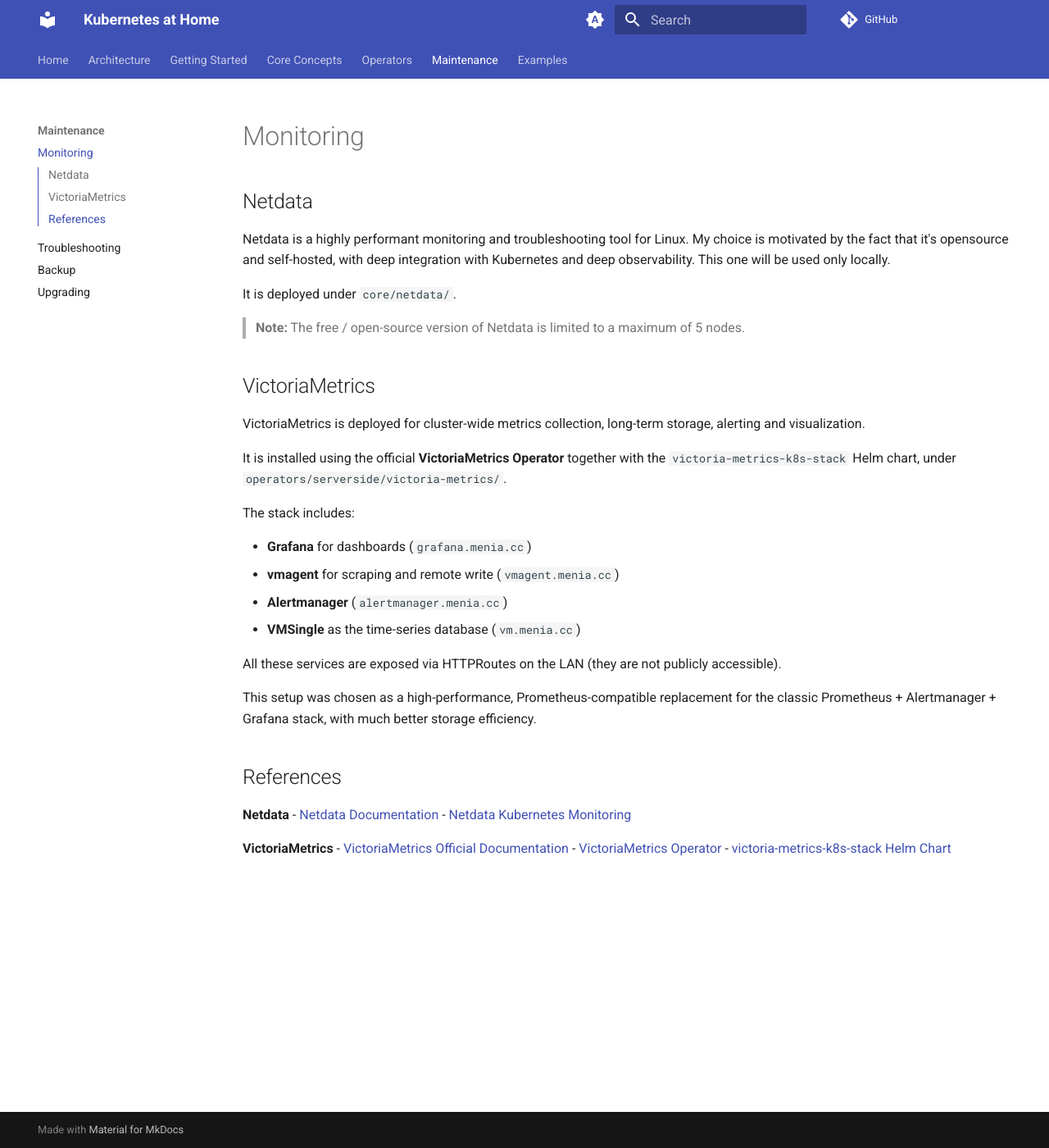
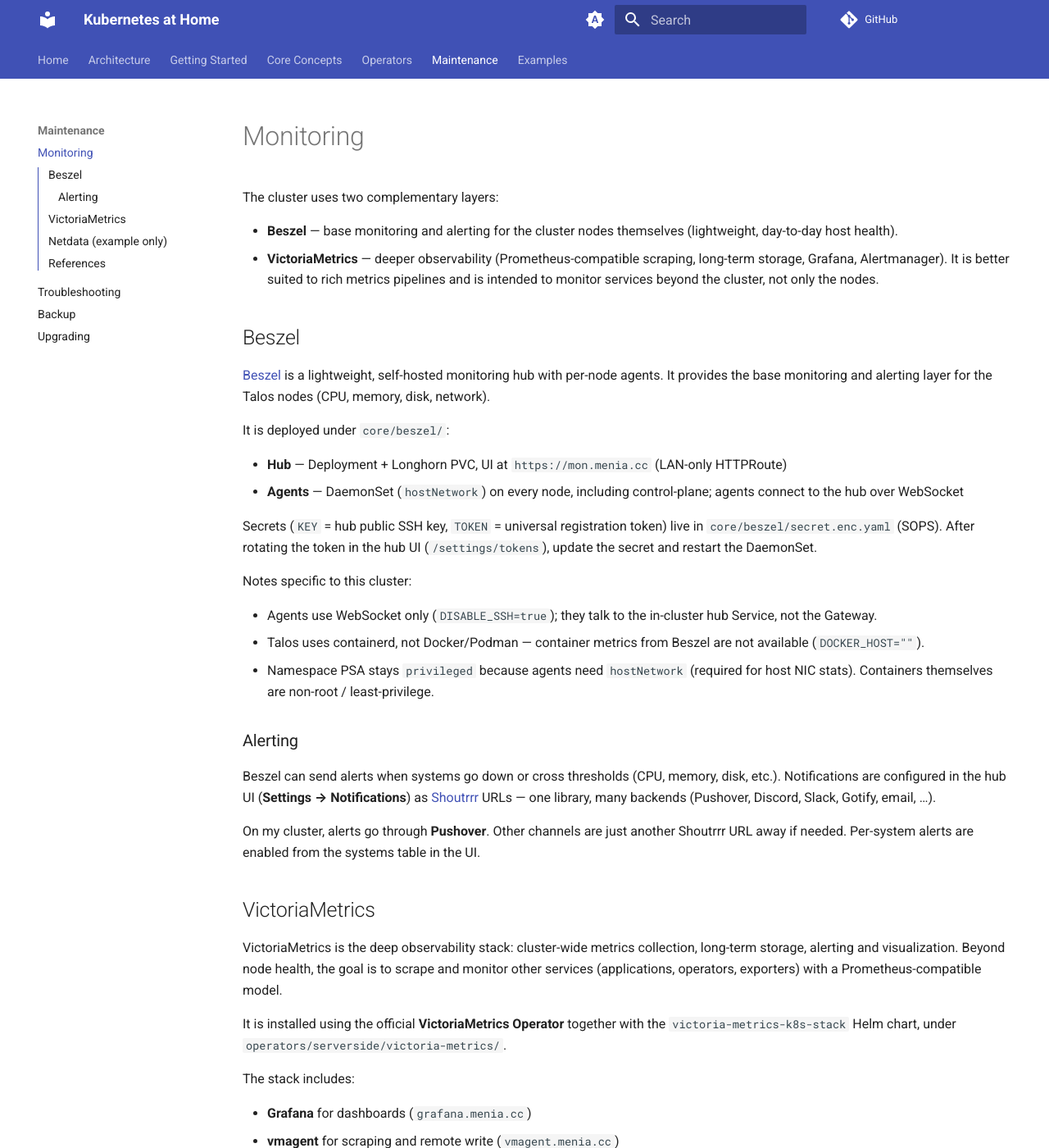
Before and after one commit to o-be-one/kubernetes-at-home, an MkDocs documentation site: the page built from docs/src/Maintenance/monitoring.md, in a window 1280 px wide and 1400 px high. Shown: the whole window at 82% size. Built offline with MkDocs 1.6.1 and Material for MkDocs 9.7.7, drawn with Linux system fonts in a browser that asks for light colours; comment, search, counter and statistics services are not loaded; some of the changed text lies outside the part shown.

Commit message:
docs(monitoring): Reflect monitoring changes and examples
- Added a section on monitoring setup, detailing the use of Beszel and VictoriaMetrics.
- Updated the Architecture.md to include monitoring information.
- Revised examples.md to clarify the purpose of application examples.
- Moved Netdata documentation to examples as it is no longer an active cluster component.

```diff
--- a/docs/src/Maintenance/monitoring.md
+++ b/docs/src/Maintenance/monitoring.md
@@ -1,16 +1,36 @@
 # Monitoring
 
-## Netdata
+The cluster uses two complementary layers:
 
-Netdata is a highly performant monitoring and troubleshooting tool for Linux. My choice is motivated by the fact that it's opensource and self-hosted, with deep integration with Kubernetes and deep observability. This one will be used only locally.
+- **Beszel** — base monitoring and alerting for the cluster nodes themselves (lightweight, day-to-day host health).
+- **VictoriaMetrics** — deeper observability (Prometheus-compatible scraping, long-term storage, Grafana, Alertmanager). It is better suited to rich metrics pipelines and is intended to monitor services beyond the cluster, not only the nodes.
 
-It is deployed under `core/netdata/`.
+## Beszel
 
-> **Note:** The free / open-source version of Netdata is limited to a maximum of 5 nodes.
+[Beszel](https://beszel.dev/) is a lightweight, self-hosted monitoring hub with per-node agents. It provides the base monitoring and alerting layer for the Talos nodes (CPU, memory, disk, network).
+
+It is deployed under `core/beszel/`:
+
+- **Hub** — Deployment + Longhorn PVC, UI at `https://mon.menia.cc` (LAN-only HTTPRoute)
+- **Agents** — DaemonSet (`hostNetwork`) on every node, including control-plane; agents connect to the hub over WebSocket
+
+Secrets (`KEY` = hub public SSH key, `TOKEN` = universal registration token) live in `core/beszel/secret.enc.yaml` (SOPS). After rotating the token in the hub UI (`/settings/tokens`), update the secret and restart the DaemonSet.
+
+Notes specific to this cluster:
+
+- Agents use WebSocket only (`DISABLE_SSH=true`); they talk to the in-cluster hub Service, not the Gateway.
+- Talos uses containerd, not Docker/Podman — container metrics from Beszel are not available (`DOCKER_HOST=""`).
+- Namespace PSA stays `privileged` because agents need `hostNetwork` (required for host NIC stats). Containers themselves are non-root / least-privilege.
+
+### Alerting
+
+Beszel can send alerts when systems go down or cross thresholds (CPU, memory, disk, etc.). Notifications are configured in the hub UI (**Settings → Notifications**) as [Shoutrrr](https://containrrr.dev/shoutrrr/) URLs — one library, many backends (Pushover, Discord, Slack, Gotify, email, …).
+
+On my cluster, alerts go through **Pushover**. Other channels are just another Shoutrrr URL away if needed. Per-system alerts are enabled from the systems table in the UI.
 
 ## VictoriaMetrics
 
-VictoriaMetrics is deployed for cluster-wide metrics collection, long-term storage, alerting and visualization.
+VictoriaMetrics is the deep observability stack: cluster-wide metrics collection, long-term storage, alerting and visualization. Beyond node health, the goal is to scrape and monitor other services (applications, operators, exporters) with a Prometheus-compatible model.
 
 It is installed using the official **VictoriaMetrics Operator** together with the `victoria-metrics-k8s-stack` Helm chart, under `operators/serverside/victoria-metrics/`.
 
@@ -25,11 +45,22 @@
 
 This setup was chosen as a high-performance, Prometheus-compatible replacement for the classic Prometheus + Alertmanager + Grafana stack, with much better storage efficiency.
 
+## Netdata (example only)
+
+Netdata used to live under `core/` as a local troubleshooting UI. It was dropped as an active cluster component after a license change last year that limits the free / open-source edition to a maximum of **5 nodes**.
+
+The manifests were moved to `examples/apps/netdata/` (not auto-deployed by the main ApplicationSets) and are kept only as a **reference / inspiration** if someone wants to experiment with that stack again.
+
 ## References
 
-**Netdata**
-- [Netdata Documentation](https://learn.netdata.cloud/)
-- [Netdata Kubernetes Monitoring](https://learn.netdata.cloud/docs/collecting-metrics/kubernetes-k8s)
+**Beszel**
+- [Beszel Documentation](https://beszel.dev/)
+- [Hub installation](https://beszel.dev/guide/hub-installation)
+- [Agent installation](https://beszel.dev/guide/agent-installation)
+- [Kubernetes / advanced deployment](https://beszel.dev/guide/advanced-deployment)
+- [Notifications (Shoutrrr)](https://beszel.dev/guide/notifications/)
+- [Pushover](https://beszel.dev/guide/notifications/pushover)
+- [Shoutrrr services overview](https://containrrr.dev/shoutrrr/v0.8/services/overview/)
 
 **VictoriaMetrics**
 - [VictoriaMetrics Official Documentation](https://docs.victoriametrics.com/)
```
Also changed, not shown: docs/src/Architecture.md (+1 -0 lines), docs/src/Examples/examples.md (+1 -1 lines), docs/src/index.md (+1 -1 lines).
